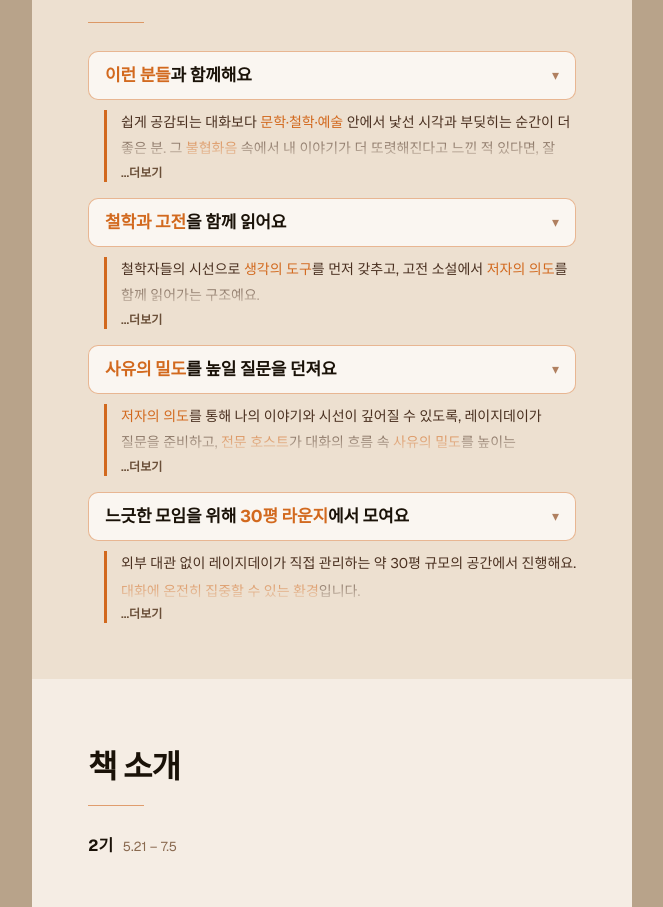
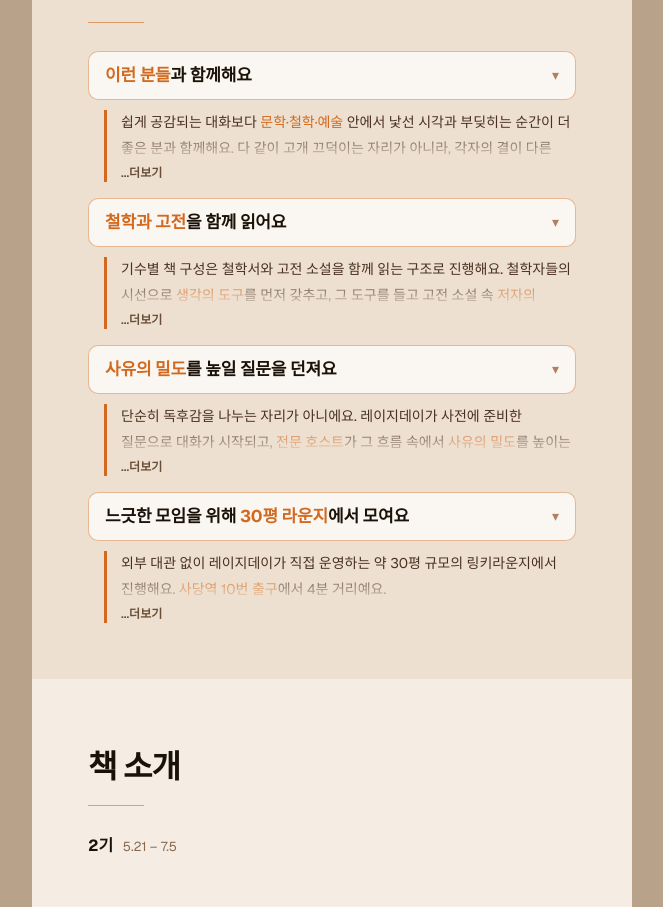
Before and after one commit to LinkyDev01/linky-lounge-homepage, a Next.js app: page /lazyday in a window 1280 px wide. Shown: the part 1316-2223 px from the top of the page, without its empty margins (308-971 px from the left). Built offline with nearby package versions, Linux system fonts and the light colour scheme; a web font is replaced by a local one.

Commit message:
feat: expand feature section content, fix phrases, add accents, image optimization, meta pixel update

```diff
--- a/app/(main)/lazyday/FeatureBoxSection.tsx
+++ b/app/(main)/lazyday/FeatureBoxSection.tsx
@@ -9,27 +9,31 @@ const items: { label: ReactNode; paragraphs: ReactNode[] }[] = [
   {
     label: <><span className={styles.accent}>이런 분들</span>과 함께해요</>,
     paragraphs: [
-      <>쉽게 공감되는 대화보다 <span className={styles.accent}>문학·철학·예술</span> 안에서 낯선 시각과 부딪히는 순간이 더 좋은 분. 그 <span className={styles.accent}>불협화음</span> 속에서 내 이야기가 더 또렷해진다고 느낀 적 있다면, 잘 맞을 거예요.</>,
+      <>쉽게 공감되는 대화보다 <span className={styles.accent}>문학·철학·예술</span> 안에서 낯선 시각과 부딪히는 순간이 더 좋은 분과 함께해요. 다 같이 고개 끄덕이는 자리가 아니라, 각자의 결이 다른 곳에서 부딪히는 자리예요.</>,
+      <>비슷한 결을 가졌다고 같은 결론에 도달할 필요는 없거든요. 같은 문장 앞에서 멈춰도, 거기서 이어지는 생각은 각자 다르거든요. 그 <span className={styles.accent}>불협화음</span> 속에서 내 이야기가 더 또렷해져요.</>,
+      <><span className={styles.accent}>인터뷰</span>는 그 결을 미리 가늠하는 자리예요. 잘 맞을 거라는 느낌이 든다면, 잘 맞을 거예요.</>,
     ],
   },
   {
     label: <><span className={styles.accent}>철학과 고전</span>을 함께 읽어요</>,
     paragraphs: [
-      <>철학자들의 시선으로 <span className={styles.accent}>생각의 도구</span>를 먼저 갖추고, 고전 소설에서 <span className={styles.accent}>저자의 의도</span>를 함께 읽어가는 구조예요.</>,
-      <>같은 부분을 읽더라도 더 <span className={styles.accent}>밀도 있는 대화</span>를 나눌 수 있는 이유입니다.</>,
+      <>기수별 책 구성은 철학서와 고전 소설을 함께 읽는 구조로 진행해요. 철학자들의 시선으로 <span className={styles.accent}>생각의 도구</span>를 먼저 갖추고, 그 도구를 들고 고전 소설 속 <span className={styles.accent}>저자의 의도</span>를 들여다봐요.</>,
+      <>단순한 감상이 아니에요. <span className={styles.accent}>문학·철학·예술</span>을 함께 두고 읽으면, 똑같은 문장이 전혀 다른 무게로 다가오거든요. 같은 부분을 읽더라도 더 <span className={styles.accent}>밀도 있는 대화</span>가 가능한 이유입니다.</>,
+      <>완독보다는 책 속의 문장이 나의 생각을 얼마나 건드리는가에 집중해요.</>,
     ],
   },
   {
     label: <><span className={styles.accent}>사유의 밀도</span>를 높일 질문을 던져요</>,
     paragraphs: [
-      <><span className={styles.accent}>저자의 의도</span>를 통해 나의 이야기와 시선이 깊어질 수 있도록, 레이지데이가 질문을 준비하고, <span className={styles.accent}>전문 호스트</span>가 대화의 흐름 속 <span className={styles.accent}>사유의 밀도</span>를 높이는 방향으로 진행됩니다.</>,
+      <>단순히 독후감을 나누는 자리가 아니에요. 레이지데이가 사전에 준비한 질문으로 대화가 시작되고, <span className={styles.accent}>전문 호스트</span>가 그 흐름 속에서{" "}<span className={styles.accent}>사유의 밀도</span>를 높이는 방향으로 이끌어요.</>,
+      <>'이 부분에서 <span className={styles.accent}>저자의 의도</span>는 뭘까'에서 출발해, '그게 각자의 어떤 이야기와 닿아 있는가'로 이어지는 구조예요. 질문은 답을 위한 게 아니라, 각자의 결이 묻어 나올 수 있도록 돕는 역할을 합니다.</>,
     ],
   },
   {
     label: <>느긋한 모임을 위해 <span className={styles.accent}>30평 라운지</span>에서 모여요</>,
     paragraphs: [
-      <>외부 대관 없이 레이지데이가 직접 관리하는 약 30평 규모의 공간에서 진행해요.</>,
-      <><span className={styles.accent}>대화에 온전히 집중할 수 있는 환경</span>입니다.</>,
+      <>외부 대관 없이 레이지데이가 직접 운영하는 약 30평 규모의 링키라운지에서 진행해요. <span className={styles.accent}>사당역 10번 출구</span>에서 4분 거리예요.</>,
+      <>낯선 공간의 어색함 없이{" "}<span className={styles.accent}>대화에 온전히 집중할 수 있는 환경</span>이에요. 다과도 함께 준비되고, 느긋하게 생각이 무르익을 수 있는 공간에서 진행합니다.</>,
     ],
   },
 ]
```
